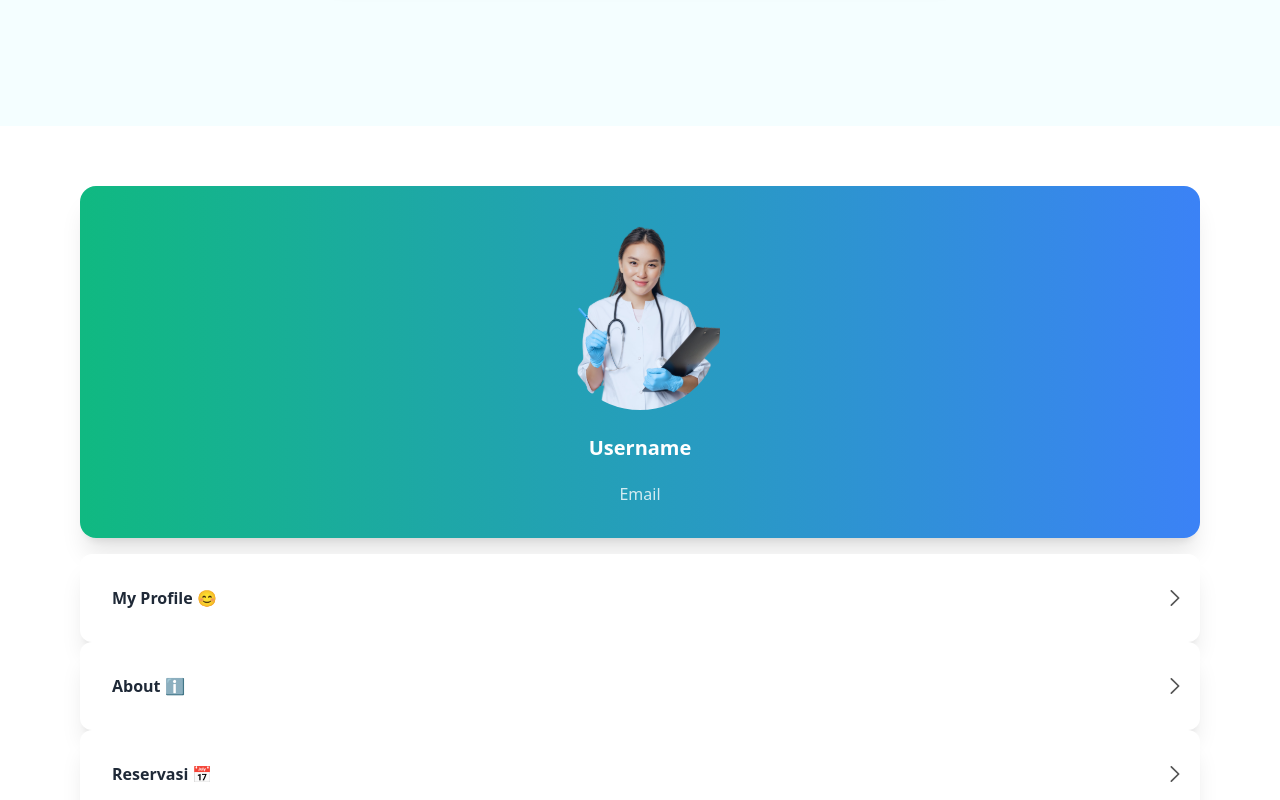
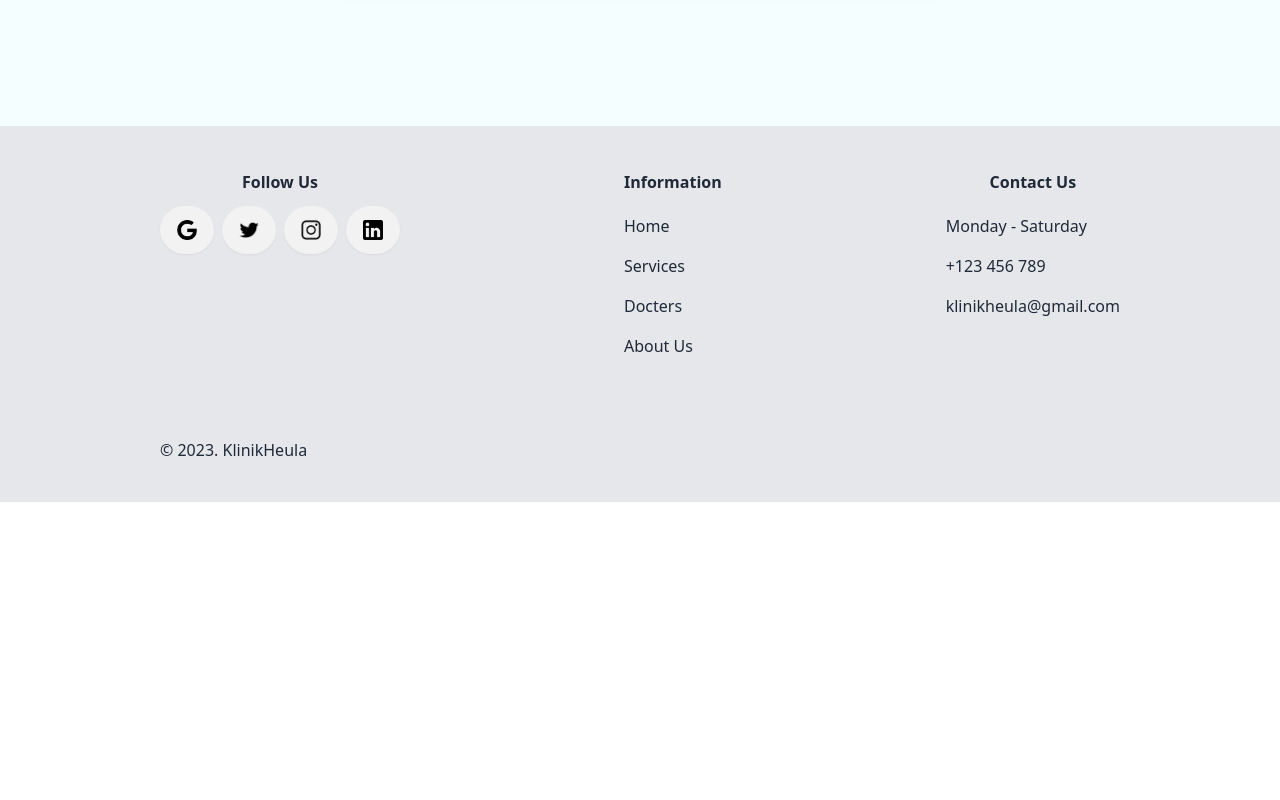
Before and after one commit to fs37dev/front-end-user, a React (Vite) app: page / in a window 1280 px wide. Shown: the part 2560-3360 px from the top of the page. After the commit the page ends 3062 px from the top, so only its background shows below. Built offline with nearby package versions, Linux system fonts and the light colour scheme; no server answers.

Commit message:
feat: home app update

```diff
--- a/src/App.jsx
+++ b/src/App.jsx
@@ -9,7 +9,7 @@ import DetailDokter from "./components/detaildokter";
 import BookDokter from "./pages/bookdokter";
 import Footer from "./components/footer";
 import DetailArtikelPage from "./pages/detailartikel";
-import InputProfileUser from "./pages/InputProfileUser";
+
 
 function App() {
   return (
@@ -24,7 +24,6 @@ function App() {
         <Route path="/register" element={<Register />} />
         <Route path="/detaildokter" element={<DetailDokter />} />
         <Route path="/detailartikel" element={<DetailArtikelPage />} />
-        <Route path="/profile" element={<InputProfileUser/>} />
       </Routes>
       <Footer />
     </>
--- a/src/pages/home.jsx
+++ b/src/pages/home.jsx
@@ -5,8 +5,6 @@ import HomeService from "../components/homeservice";
 import Artikel from "../components/homeartikel";
 import ListDokter from "../components/listdokter";
 import HomeAbout from "../components/homeabout";
-import Profile from "../components/profile";
-
 
 function Home() {
   return (
@@ -39,7 +37,6 @@ function Home() {
         <ListDokter />
       </div>
       <HomeAbout />
-      <Profile></Profile>
     </>
   );
 }
```
